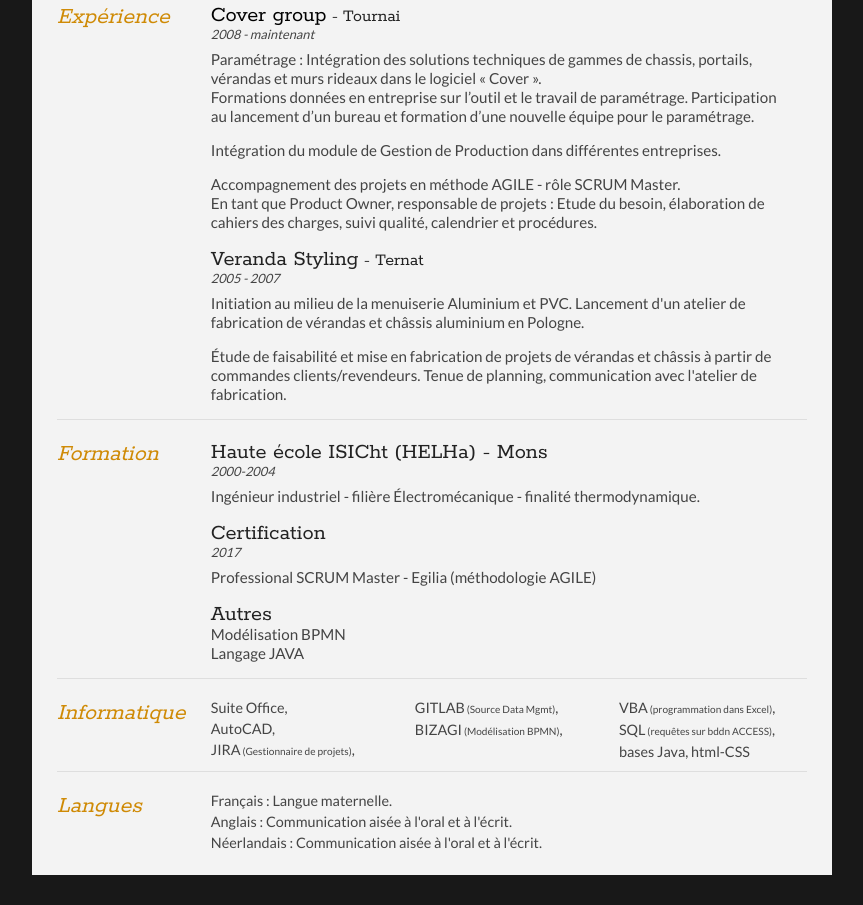
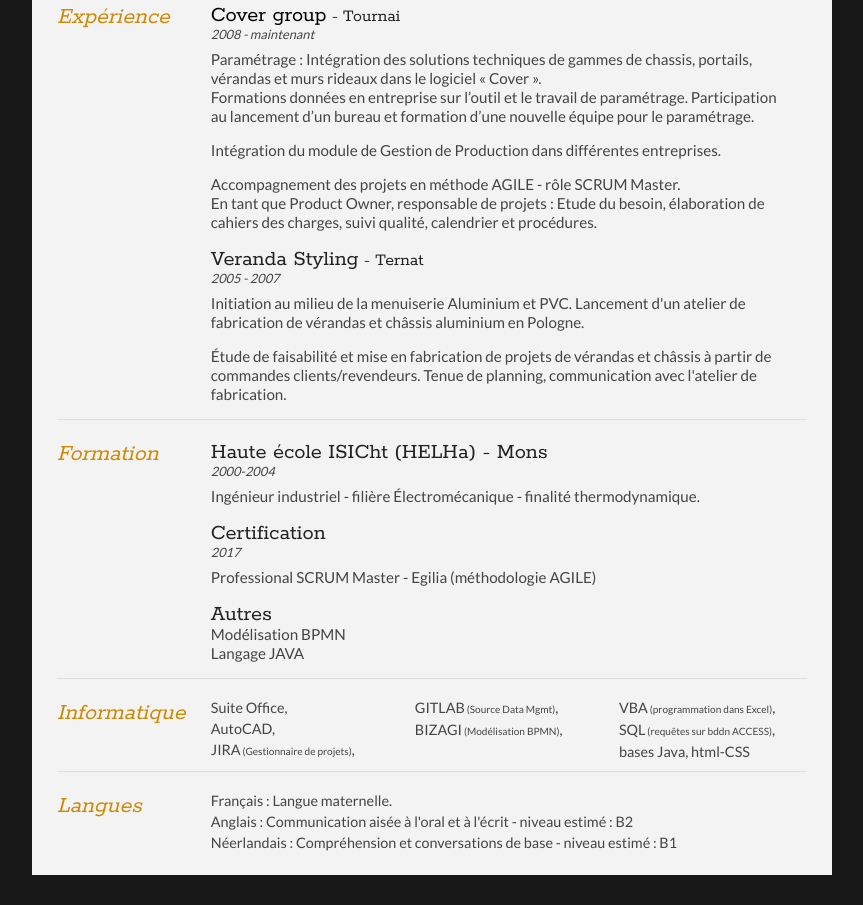
Before and after one commit to PierrotAliasMisterFox/my-resume, a plain HTML site: page index.html in a window 1280 px wide. Shown: the part 374-1279 px from the top of the page, without its empty margins (208-1071 px from the left). Drawn offline with Linux system fonts and the light colour scheme.

Commit message:
Udate language skills

```diff
--- a/index.html
+++ b/index.html
@@ -155,8 +155,8 @@
 
 						<ul>
 							<li>Français : Langue maternelle.</li>
-							<li>Anglais : Communication aisée à l'oral et à l'écrit.</li>
-							<li>Néerlandais : Communication aisée à l'oral et à l'écrit.</li>
+							<li>Anglais : Communication aisée à l'oral et à l'écrit - niveau estimé : B2</li>
+							<li>Néerlandais : Compréhension et conversations de base - niveau estimé : B1</li>
 						</ul>
 
 				</div>
```
